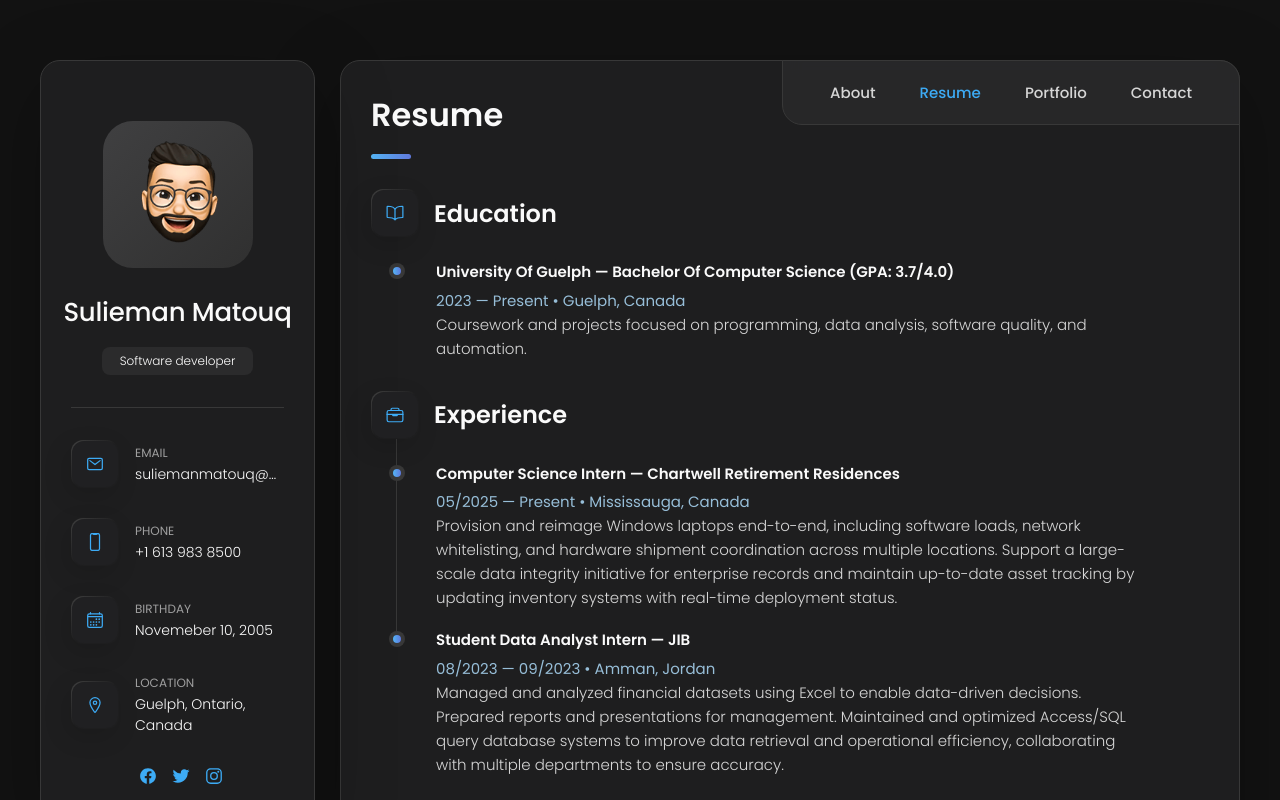
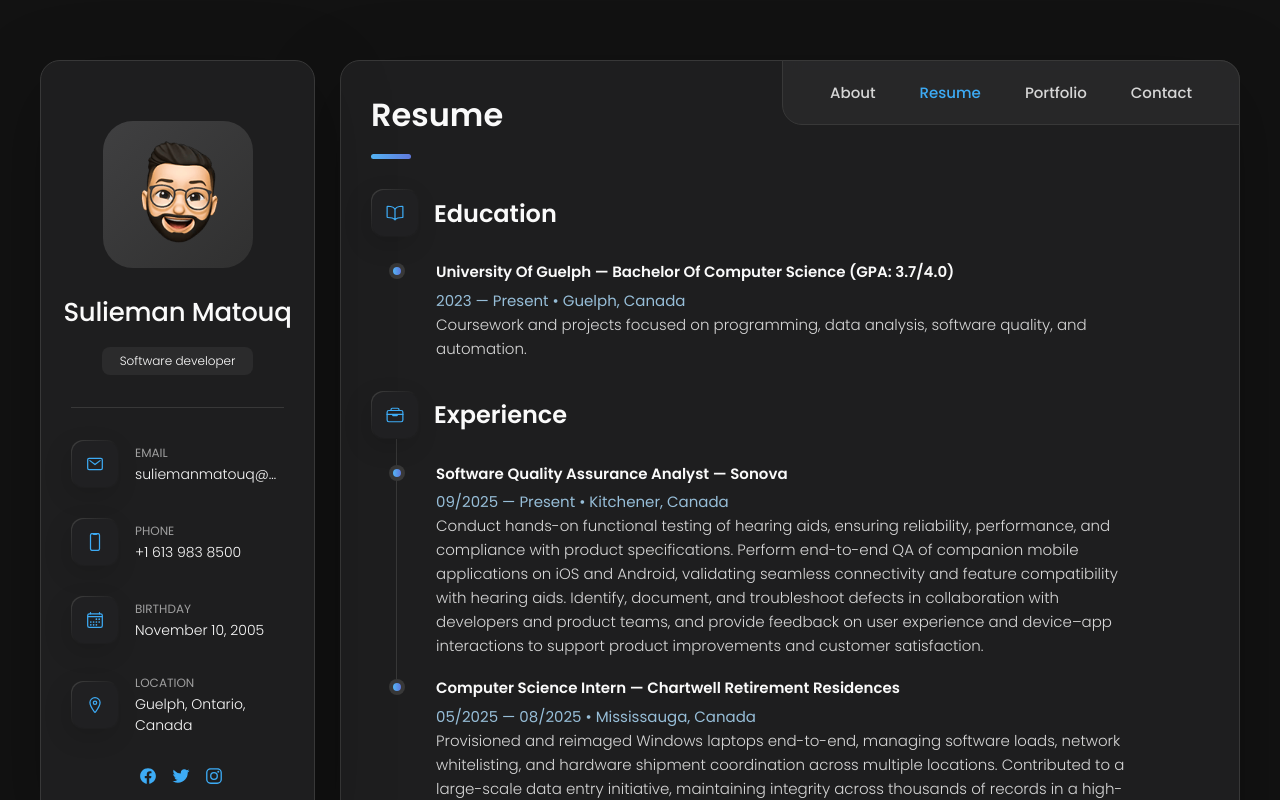
Before and after one commit to suliemanmatouq/Sulieman-Portfolio, a plain HTML site: page index.html in a window 1280 px wide. Both pictures are taken after a click on the button "Resume". Shown: the top 800 px of the page. Drawn offline with nearby package versions, Linux system fonts and the light colour scheme.

Commit message:
Update index.html

```diff
--- a/index.html
+++ b/index.html
@@ -92,7 +92,7 @@
             <div class="contact-info">
               <p class="contact-title">Birthday</p>
 
-              <time datetime="2005-11-10">Novemeber 10, 2005</time>
+              <time datetime="2005-11-10">November 10, 2005</time>
             </div>
 
           </li>
@@ -190,7 +190,7 @@
 
         <section class="about-text">
           <p>
-            I am a second-year Computer Science co-op student at the University of Guelph with strong skills in software testing, data analysis, and automation.
+            I am a third-year Computer Science co-op student at the University of Guelph with strong skills in software testing, data analysis, and automation.
             Through internships and projects, I’ve gained hands-on experience in developing Python scripts, working with SQL databases, and designing efficient testing processes.
           </p>
 
@@ -204,7 +204,7 @@
 
         <!--- service --->
 
-       <section class="service">
+      <section class="service">
 
           <h3 class="h3 service-title">What I'm Doing</h3>
 
@@ -263,7 +263,7 @@
         </section>
 
 
-       <!--- awards & achievements --->
+      <!--- awards & achievements --->
         <section class="testimonials">
 
           <h3 class="h3 testimonials-title">Awards & Achievements</h3>
@@ -394,20 +394,18 @@
           <ol class="timeline-list">
 
             <li class="timeline-item">
-              <h4 class="h4 timeline-item-title">Computer Science Intern — Chartwell Retirement Residences</h4>
-              <span>05/2025 — Present • Mississauga, Canada</span>
+              <h4 class="h4 timeline-item-title">Software Quality Assurance Analyst — Sonova</h4>
+              <span>09/2025 — Present • Kitchener, Canada</span>
               <p class="timeline-text">
-                Provision and reimage Windows laptops end-to-end, including software loads, network whitelisting, and hardware shipment coordination across multiple locations.
-                Support a large-scale data integrity initiative for enterprise records and maintain up-to-date asset tracking by updating inventory systems with real-time deployment status.
+                Conduct hands-on functional testing of hearing aids, ensuring reliability, performance, and compliance with product specifications. Perform end-to-end QA of companion mobile applications on iOS and Android, validating seamless connectivity and feature compatibility with hearing aids. Identify, document, and troubleshoot defects in collaboration with developers and product teams, and provide feedback on user experience and device–app interactions to support product improvements and customer satisfaction.
               </p>
             </li>
 
             <li class="timeline-item">
-              <h4 class="h4 timeline-item-title">Student Data Analyst Intern — JIB</h4>
-              <span>08/2023 — 09/2023 • Amman, Jordan</span>
+              <h4 class="h4 timeline-item-title">Computer Science Intern — Chartwell Retirement Residences</h4>
+              <span>05/2025 — 08/2025 • Mississauga, Canada</span>
               <p class="timeline-text">
-                Managed and analyzed financial datasets using Excel to enable data-driven decisions. Prepared reports and presentations for management.
-                Maintained and optimized Access/SQL query database systems to improve data retrieval and operational efficiency, collaborating with multiple departments to ensure accuracy.
+                Provisioned and reimaged Windows laptops end-to-end, managing software loads, network whitelisting, and hardware shipment coordination across multiple locations. Contributed to a large-scale data entry initiative, maintaining integrity across thousands of records in a high-volume enterprise database. Developed a Python automation script using API calls to auto-populate shipping forms, significantly reducing manual effort and error rates. Maintained up-to-date asset tracking for desktops, laptops, and peripherals by updating inventory systems with real-time deployment status.
               </p>
             </li>
 
@@ -915,6 +913,7 @@
 
     </div>
 
+
   </main>
 
 
```
